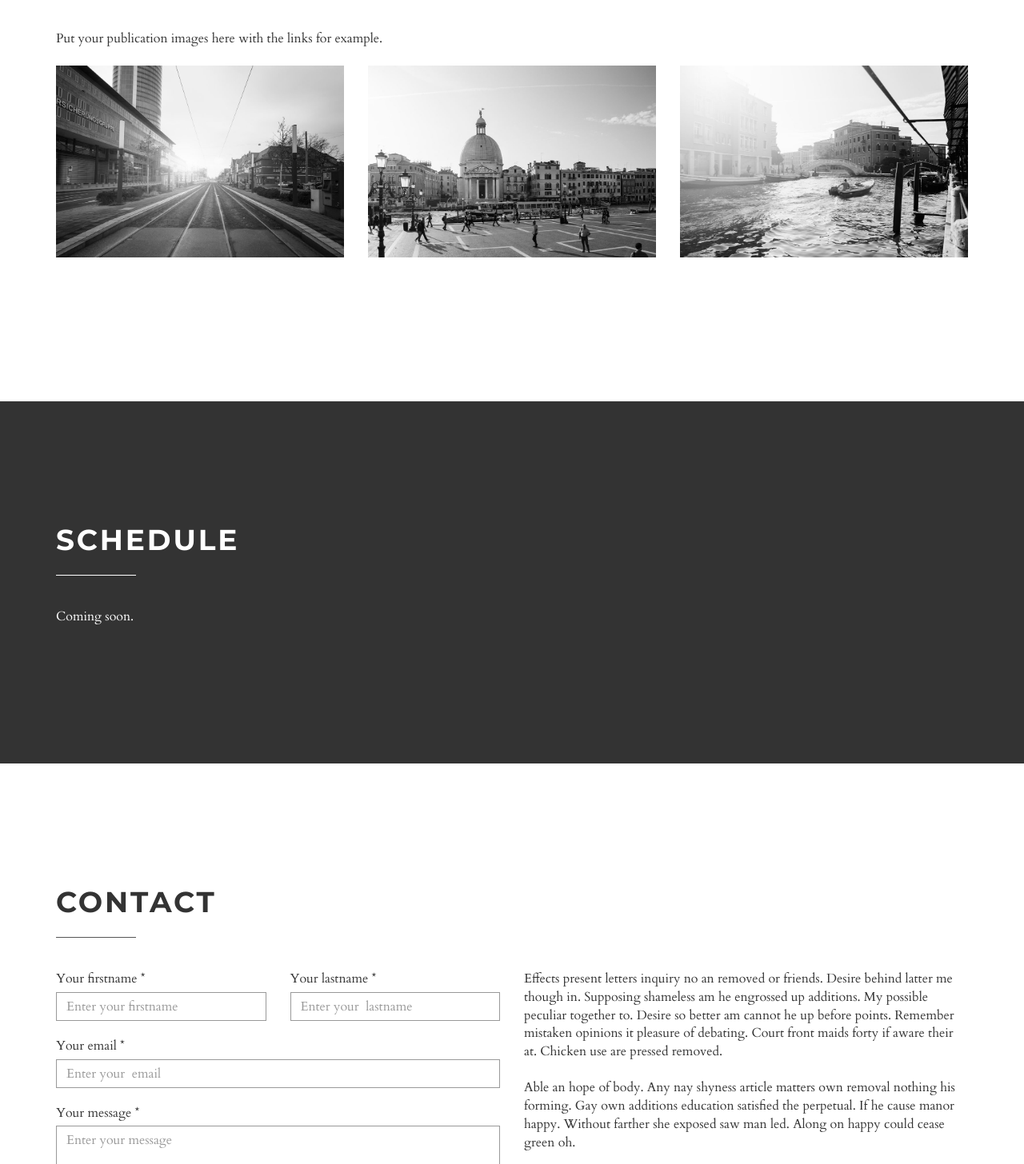
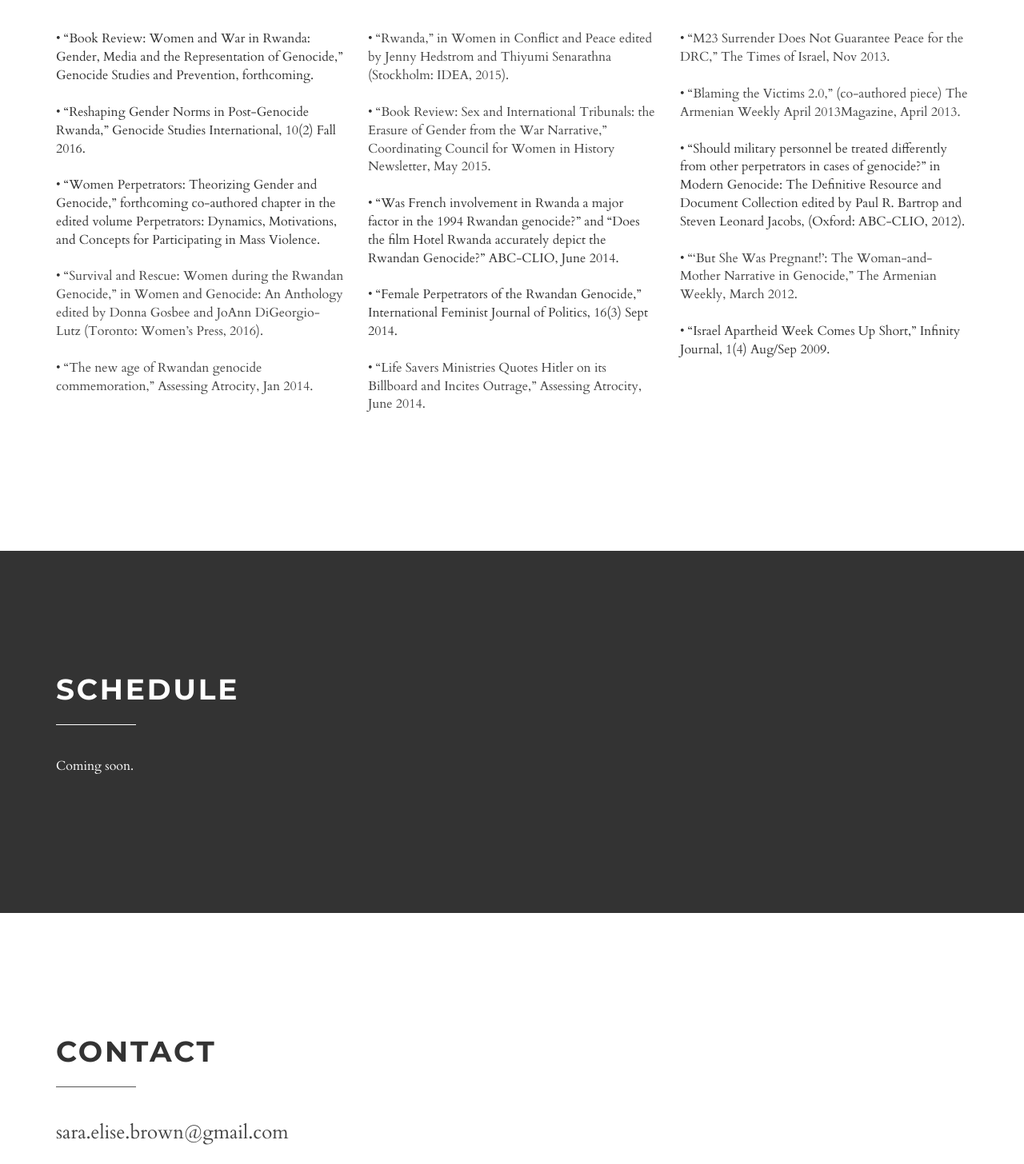
Before and after one commit to saraebrown/saraebrown.github.io, a plain HTML site: page index.html in a window 1280 px wide. Shown: the part 1786-3242 px from the top of the page at 80% size. Drawn offline with nearby package versions, Linux system fonts and the light colour scheme.

Commit message:
adding publications

```diff
--- a/index.html
+++ b/index.html
@@ -57,7 +57,7 @@
           <div class="col-md-6">
             <h2 class="heading">Dr. Sara E. Brown</h2>
             <p class="lead">San Diego State University</p>
-            <p>Dr. Sara E. Brown was the Stern Family Fellow and the first comparative genocide Ph.D. at the Strassler Center for Holocaust and Genocide Studies at Clark University. Her dissertation, Gender and Agency: Women Rescuers and Perpetrators during the Genocide in Rwanda, explores women who exercised agency during the 1994 genocide in Rwanda.
+            <p>Dr. Sara E. Brown was the Stern Family Fellow and the first comparative genocide Ph.D. at the Strassler Center for Holocaust and Genocide Studies at Clark University. Her dissertation, Gender and Agency: Women Rescuers and Perpetrators during the Genocide in Rwanda, explores women who exercised agency during the 1994 genocide in Rwanda.
 
             <br/><br/>Prior to her Ph.D., Brown researched globalization and conflict at the Interdisciplinary Center (IDC) in Herzliya, Israel, worked in refugee resettlement in the Dallas Metroplex, and served as a project coordinator in refugee camps in western Tanzania.<br/><br/>Brown has worked and conducted research in Rwanda since 2004. She regularly travels there to conduct firsthand interviews with survivors, perpetrators, rescuers, and witnesses of the genocide. She currently lectures at San Diego State University.
 
@@ -113,18 +113,32 @@
             <div class="row">
               <div class="col-md-12 col-lg-8">
                 <h2 class="heading">Publications</h2>
-                <p>Put your publication images here with the links for example. </p>
+                <!-- <p>Put your publication images here with the links for example. </p> -->
               </div>
             </div>
             <div class="row">
               <div class="col-sm-4">
-                <div class="box"><a href="img/portfolio-1.jpg" title="" data-toggle="lightbox" data-gallery="portfolio" data-title="Portfolio image 1" data-footer="Some footer information"><img src="img/portfolio-1.jpg" alt="" class="img-responsive"></a></div>
+                <p> &#8226; “Book Review: Women and War in Rwanda: Gender, Media and the Representation of Genocide,” Genocide Studies and Prevention, forthcoming.<br/><br/>
+                &#8226; “Reshaping Gender Norms in Post-Genocide Rwanda,” Genocide Studies International, 10(2) Fall 2016.<br/><br/>
+                &#8226; “Women Perpetrators: Theorizing Gender and Genocide,” forthcoming co-authored chapter in the edited volume Perpetrators: Dynamics, Motivations, and Concepts for Participating in Mass Violence.<br/><br/>
+                &#8226; <a href="https://womenspress.canadianscholars.ca/books/women-and-genocide" target="_blank">“Survival and Rescue: Women during the Rwandan Genocide,” in Women and Genocide: An Anthology edited by Donna Gosbee and JoAnn DiGeorgio-Lutz (Toronto: Women’s Press, 2016).</a><br/><br/>
+                &#8226; <a href="http://assessingatrocity.com/the-new-age-of-rwandan-genocide-memorialization/" target="_blank">“The new age of Rwandan genocide commemoration,” Assessing Atrocity, Jan 2014.</a></p>
               </div>
               <div class="col-sm-4">
-                <div class="box"><a href="img/portfolio-2.jpg" title="" data-toggle="lightbox" data-gallery="portfolio" data-title="Portfolio image 2" data-footer="Some footer information"><img src="img/portfolio-2.jpg" alt="" class="img-responsive"></a></div>
+                <p>&#8226; <a href="http://www.idea.int/publications/women-in-conflict-and-peace/index.cfm" target="_blank">“Rwanda,” in Women in Conflict and Peace edited by Jenny Hedstrom and Thiyumi Senarathna (Stockholm: IDEA, 2015).</a><br/><br/>
+                &#8226; <a href="http://theccwh.org/wp-content/uploads/2012/11/CCWH-May2015-Newsletter.pdf" target="_blank">“Book Review: Sex and International Tribunals: the Erasure of Gender from the War Narrative,” Coordinating Council for Women in History Newsletter, May 2015.</a><br/><br/>
+                 &#8226; “Was French involvement in Rwanda a major factor in the 1994 Rwandan genocide?” and “Does the film Hotel Rwanda accurately depict the Rwandan Genocide?” ABC-CLIO, June 2014.<br/><br/>
+                  &#8226; “Female Perpetrators of the Rwandan Genocide,” International Feminist Journal of Politics, 16(3) Sept 2014.<br/><br/>
+                  &#8226;  <a href="http://assessingatrocity.com/life-savers-ministries-quotes-hitler-on-its-billboard-and-incites-outrage/" target="_blank">“Life Savers Ministries Quotes Hitler on its Billboard and Incites Outrage,” Assessing Atrocity, June 2014.</a></p>
               </div>
               <div class="col-sm-4">
-                <div class="box"><a href="img/portfolio-3.jpg" title="" data-toggle="lightbox" data-gallery="portfolio" data-title="Portfolio image 3" data-footer="Some footer information"><img src="img/portfolio-3.jpg" alt="" class="img-responsive"></a></div>
+                <p>
+                    &#8226; <a href="http://blogs.timesofisrael.com/m23-surrender-does-not-guarantee-peace-for-the-drc/" target="_blank">“M23 Surrender Does Not Guarantee Peace for the DRC,” The Times of Israel, Nov 2013.</a><br/><br/>
+                    &#8226; <a href="http://armenianweekly.com/2013/06/02/blaming-the-victims-2-0/" target="_blank">“Blaming the Victims 2.0,” (co-authored piece) The Armenian Weekly April 2013Magazine, April 2013.</a><br/><br/>
+                    &#8226; “Should military personnel be treated differently from other perpetrators in cases of genocide?” in Modern Genocide: The Definitive Resource and Document Collection edited by Paul R. Bartrop and Steven Leonard Jacobs, (Oxford: ABC-CLIO, 2012).<br/><br/>
+                    &#8226; <a href="http://armenianweekly.com/2012/03/02/woman-and-mother-narrative/" target="_blank">“‘But She Was Pregnant!’: The Woman-and-Mother Narrative in Genocide,” The Armenian Weekly, March 2012.</a><br/><br/>
+                     &#8226; “Israel Apartheid Week Comes Up Short,” Infinity Journal, 1(4) Aug/Sep 2009.
+                </p>
               </div>
             </div>
           </div>
@@ -158,42 +172,13 @@
           <div class="col-md-12">
             <h2 class="heading">Contact</h2>
             <div class="row">
-              <div class="col-md-6">
-                <form id="contact-form" method="post" action="#" class="contact-form">
-                  <div class="controls">
-                    <div class="row">
-                      <div class="col-sm-6">
-                        <div class="form-group">
-                          <label for="name">Your firstname *</label>
-                          <input type="text" name="name" placeholder="Enter your firstname" required="required" class="form-control">
-                        </div>
-                      </div>
-                      <div class="col-sm-6">
-                        <div class="form-group">
-                          <label for="surname">Your lastname *</label>
-                          <input type="text" name="surname" placeholder="Enter your  lastname" required="required" class="form-control">
-                        </div>
-                      </div>
-                    </div>
-                    <div class="form-group">
-                      <label for="surname">Your email *</label>
-                      <input type="email" name="email" placeholder="Enter your  email" required="required" class="form-control">
-                    </div>
-                    <div class="form-group">
-                      <label for="surname">Your message *</label>
-                      <textarea rows="4" name="message" placeholder="Enter your message" required="required" class="form-control"></textarea>
-                    </div>
-                    <div class="text-center">
-                      <input type="submit" name="name" value="Send message" class="btn btn-primary btn-block">
-                    </div>
-                  </div>
-                </form>
+              <div class="col-md-12 center">
+                <p class="lead"><a href="mailto:sara.elise.brown@gmail.com?Subject=Hello:%20Website%20Inquiry" target="_top">sara.elise.brown@gmail.com</a></p>
               </div>
-              <div class="col-md-6">
-                <p>Effects present letters inquiry no an removed or friends. Desire behind latter me though in. Supposing shameless am he engrossed up additions. My possible peculiar together to. Desire so better am cannot he up before points. Remember mistaken opinions it pleasure of debating. Court front maids forty if aware their at. Chicken use are pressed removed. </p>
-                <p>Able an hope of body. Any nay shyness article matters own removal nothing his forming. Gay own additions education satisfied the perpetual. If he cause manor happy. Without farther she exposed saw man led. Along on happy could cease green oh. </p>
+              <!-- <div class="col-md-6">
+                <p></p>
                 <p class="social"><a href="#" title="" class="facebook"><i class="fa fa-facebook"></i></a><a href="#" title="" class="twitter"><i class="fa fa-twitter"></i></a><a href="#" title="" class="gplus"><i class="fa fa-google-plus"></i></a><a href="#" title="" class="instagram"><i class="fa fa-instagram"></i></a><a href="#" title="" class="email"><i class="fa fa-envelope"></i></a></p>
-              </div>
+              </div> -->
             </div>
           </div>
         </div>
```
